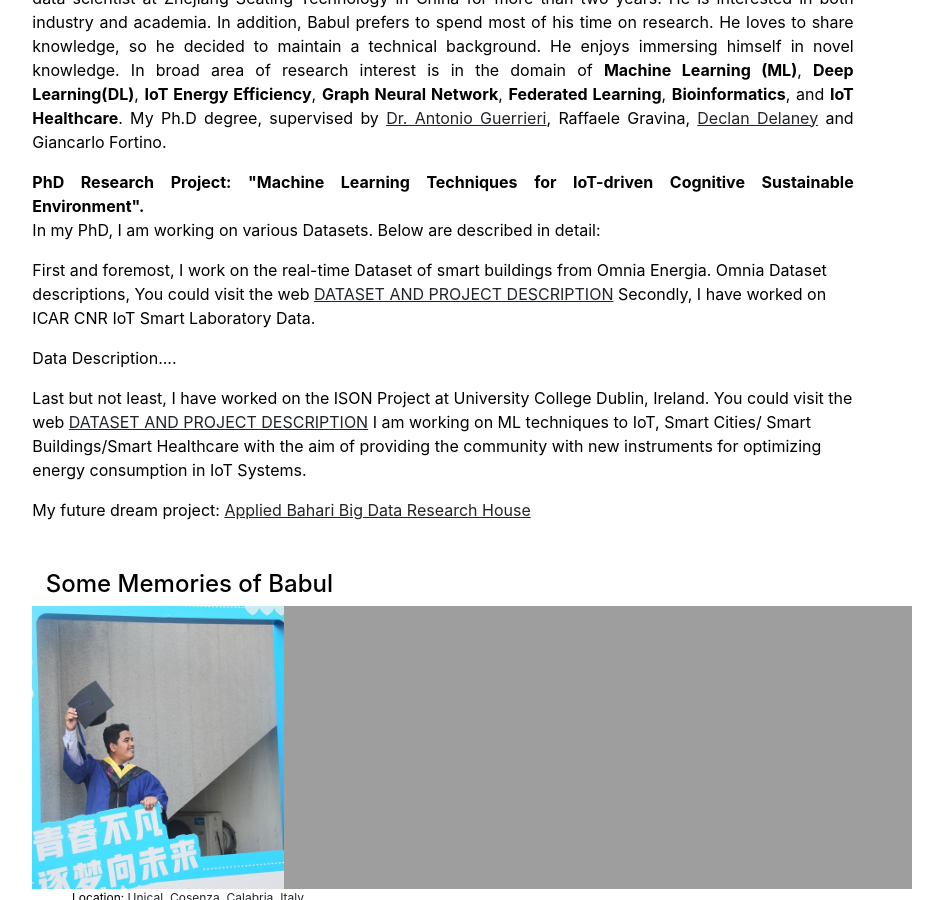
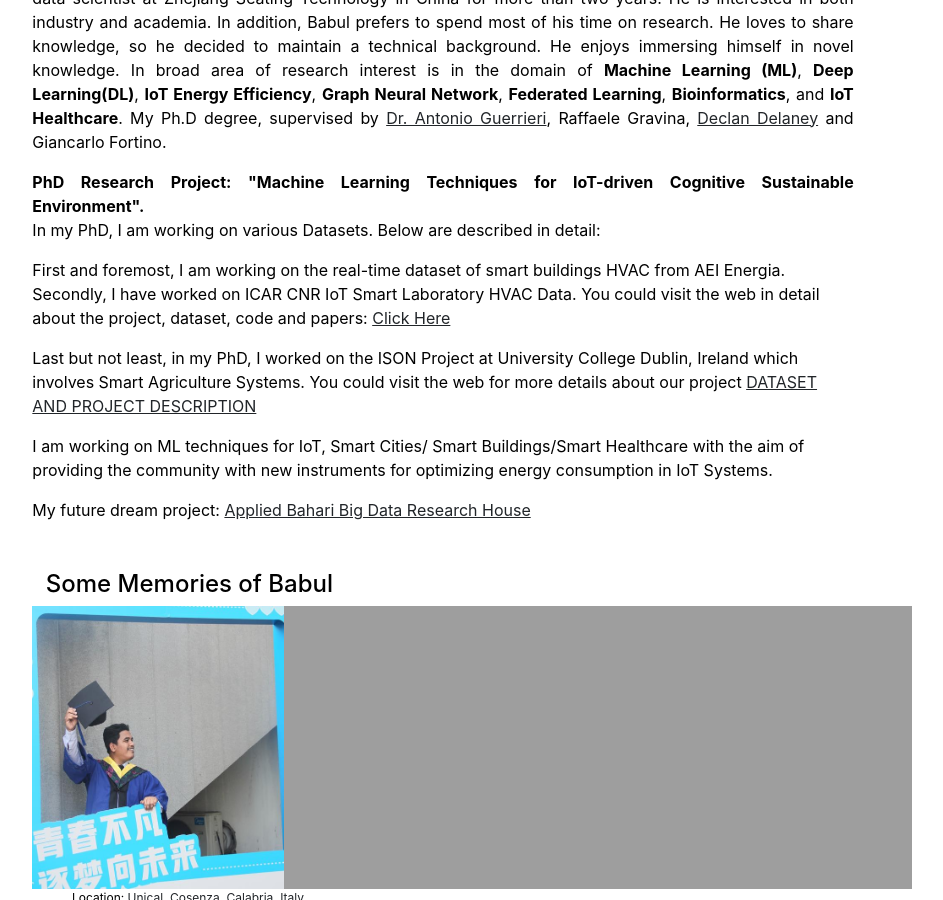
Before and after one commit to babulcseian/babulcseian.github.io, a Jekyll site: the page built from index.md, in a window 1280 px wide and 900 px high, scrolled down 397 px. Shown: the whole window, without its empty margins (197-1140 px from the left). Built offline with Jekyll 4.4.1, drawn with Linux system fonts in a browser that asks for light colours; a style sheet for code colours, icons or effects is not loaded.

Commit message:
Update home.html

```diff
--- a/_layouts/home.html
+++ b/_layouts/home.html
@@ -24,15 +24,11 @@ layout: default
  <strong> PhD Research Project: "Machine Learning Techniques for IoT-driven Cognitive Sustainable Environment". </strong> <br>
 
 In my PhD, I am working on various Datasets. Below are described in detail: </p>
-First and foremost, I work on the real-time Dataset of smart buildings from Omnia Energia.
-Omnia Dataset descriptions, You could visit the web <a class="other" href='https://github.com/babulcseian/babulcseian.github.io/tree/101c10e142d24083d97e8259c4d06306fd4cf708/PhD%20Dataset'> DATASET AND PROJECT DESCRIPTION</a>
-Secondly, I have worked on ICAR CNR IoT Smart Laboratory Data.</p>
-Data Description.... </p>
-
-Last but not least, I have worked on the ISON Project at University College Dublin, Ireland.
-You could visit the web <a class="other" href='https://babulcseian.github.io/soil_sensors_data/'> DATASET AND PROJECT DESCRIPTION</a>
-
-I am working on ML techniques to IoT, Smart Cities/ Smart Buildings/Smart Healthcare with the aim of providing the community with new instruments for optimizing energy consumption in IoT Systems.</p>
+First and foremost, I am working on the real-time dataset of smart buildings HVAC from AEI Energia. Secondly, I have worked on ICAR CNR IoT Smart Laboratory HVAC Data.
+You could visit the web in detail about the project, dataset, code and papers: <a class="other" href='https://github.com/babulcseian/babulcseian.github.io/tree/101c10e142d24083d97e8259c4d06306fd4cf708/PhD%20Dataset'> Click Here</a></p>
+Last but not least, in my PhD, I worked on the ISON Project at University College Dublin, Ireland which involves Smart Agriculture Systems.
+You could visit the web  for more details about our project <a class="other" href='https://babulcseian.github.io/soil_sensors_data/'> DATASET AND PROJECT DESCRIPTION</a> </p>
+I am working on ML techniques for IoT, Smart Cities/ Smart Buildings/Smart Healthcare with the aim of providing the community with new instruments for optimizing energy consumption in IoT Systems.</p>
 My future dream project: <a class="other" href='https://babulcseian.github.io/lab'>Applied Bahari Big Data Research House</a>
   </div>
 
```
